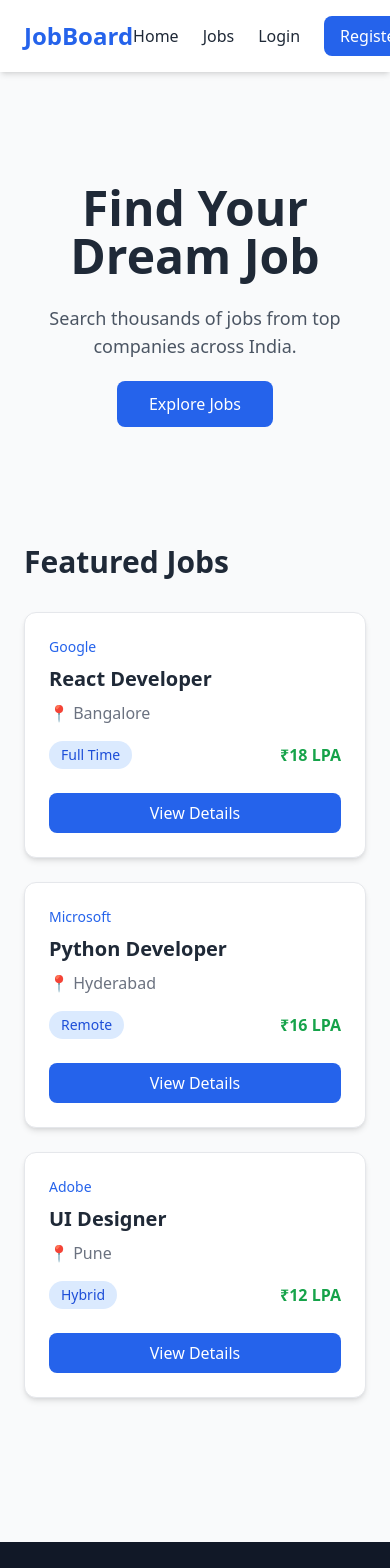
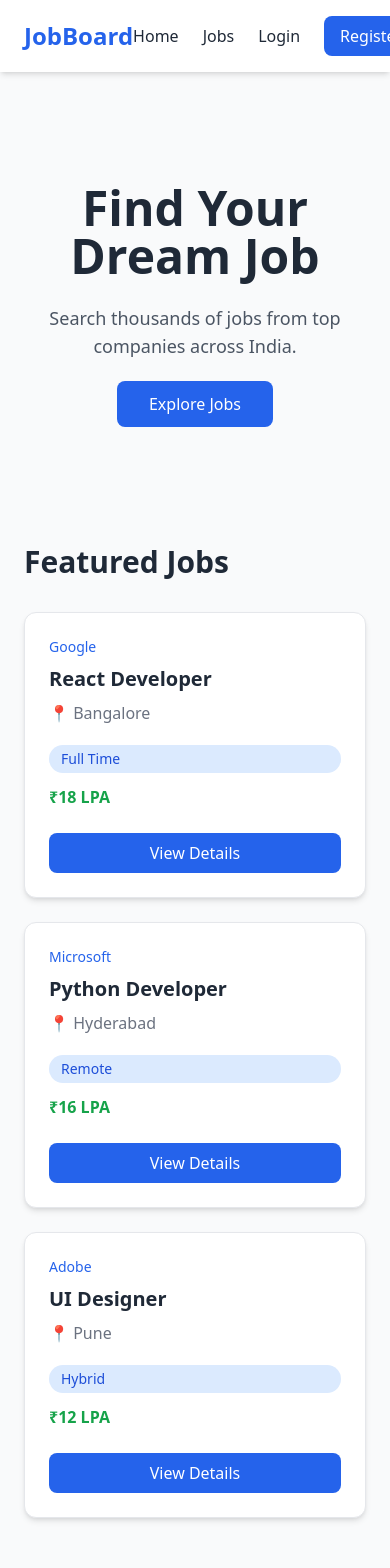
Before and after one commit to Aishwaryabhavaraju/job-board-capstone, a React app in the folder frontend/: page / in a window 390 px wide. Shown: the top 1568 px of the page. Built offline with nearby package versions, Linux system fonts and the light colour scheme; the HTML template or start-up script is replaced by a standard one.

Commit message:
style: improve job card responsiveness

```diff
--- a/frontend/src/components/JobCard.jsx
+++ b/frontend/src/components/JobCard.jsx
@@ -2,7 +2,22 @@ import { Link } from "react-router-dom";
 
 export default function JobCard({ job }) {
   return (
-    <div className="bg-white rounded-xl shadow-md hover:shadow-lg transition-shadow duration-300 p-6 border border-gray-200">
+    <div
+      className="
+        bg-white
+        rounded-xl
+        shadow-md
+        hover:shadow-xl
+        transition-all
+        duration-300
+        border
+        p-6
+        h-full
+        flex
+        flex-col
+        justify-between
+      "
+    >
       {/* Company */}
       <p className="text-sm text-blue-600 font-medium">
         {job.company}
@@ -19,7 +34,17 @@ export default function JobCard({ job }) {
       </p>
 
       {/* Job Type & Salary */}
-      <div className="flex justify-between items-center mt-4">
+      <div
+        className="
+          flex
+          flex-col
+          sm:flex-row
+          sm:justify-between
+          sm:items-center
+          gap-3
+          mt-5
+        "
+      >
         <span className="bg-blue-100 text-blue-700 px-3 py-1 rounded-full text-sm">
           {job.jobType}
         </span>
```
